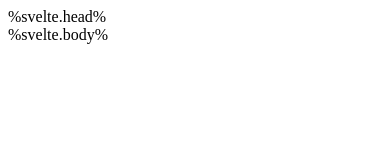
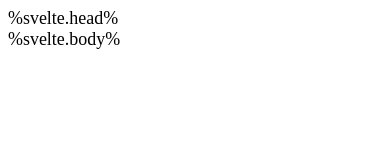
Before and after one commit to realgoatish/realgoatish.com, a website: page src/app.html in a window 390 px wide. Drawn offline with Linux system fonts and the light colour scheme.

Commit message:
add responsive font on document root immediately after meta charset tag

```diff
--- a/src/app.html
+++ b/src/app.html
@@ -2,6 +2,11 @@
 <html lang="en">
 	<head>
 		<meta charset="utf-8" />
+    <style>
+      html {
+        font-size: calc(1rem + 0.5vw);
+      }
+    </style>
 		<link rel="icon" href="/favicon.png" />
 		<meta name="viewport" content="width=device-width, initial-scale=1" />
 		%svelte.head%
```
